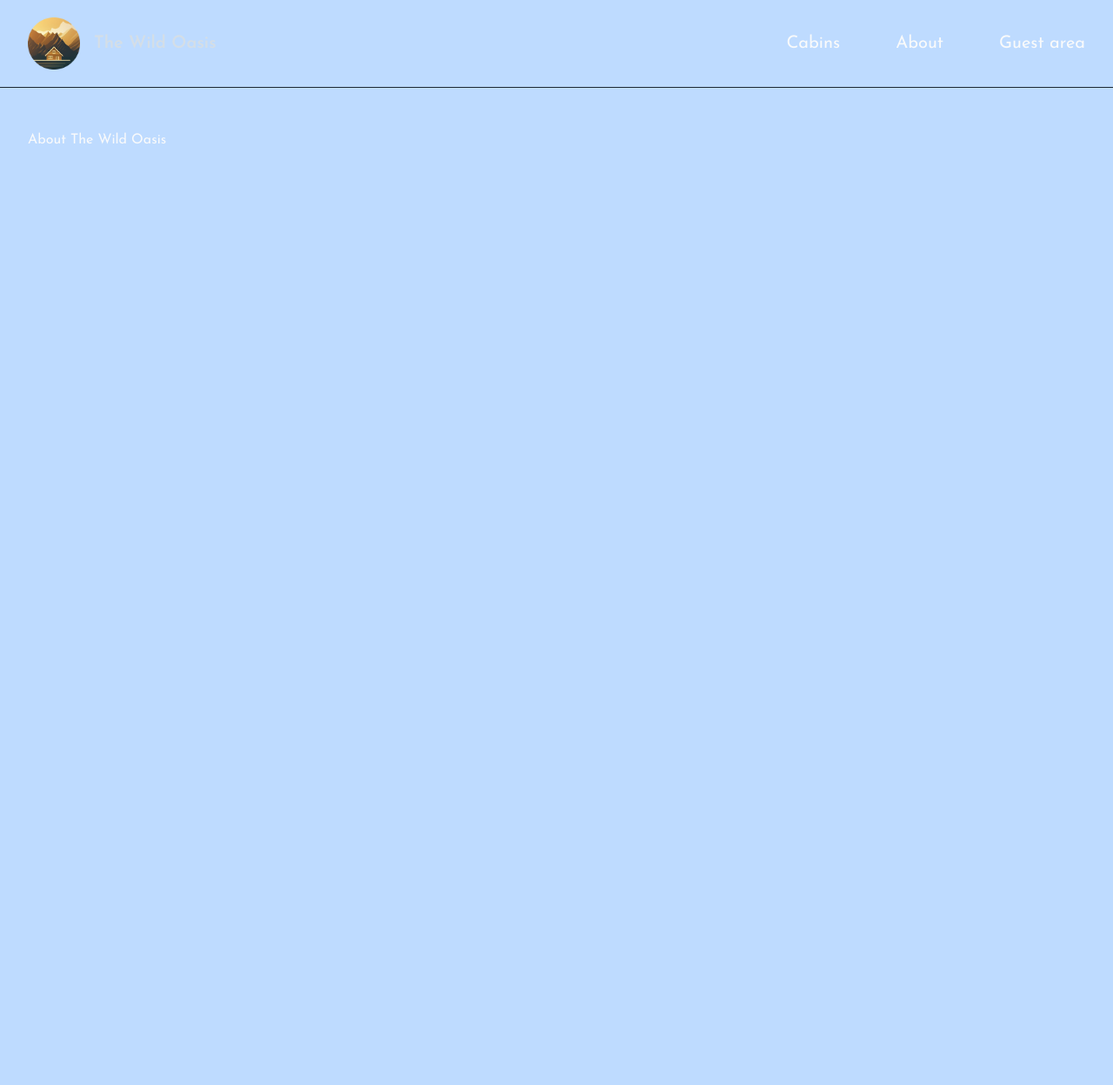
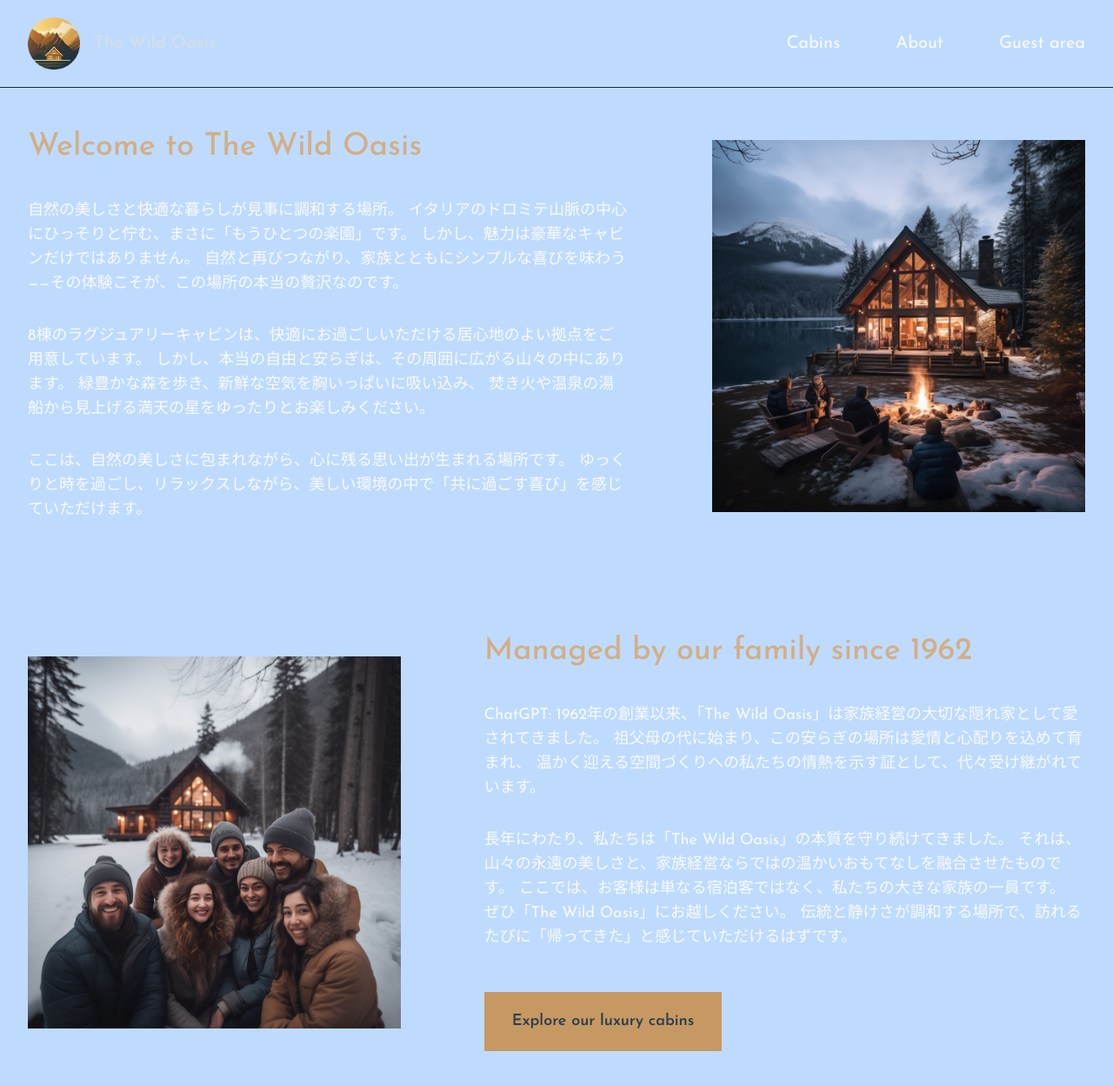
Before and after one commit to mizukami-0418/the-wild-oasis-website, a Next.js app: page /about in a window 1280 px wide. Shown: the top 1248 px of the page at 87% size. Before the commit the page ends 800 px from the top, so only its background shows below. Built offline with nearby package versions, Linux system fonts and the light colour scheme.

Commit message:
feat: キャビンカードコンポーネントを追加し、ページを更新

```diff
--- a/app/about/page.js
+++ b/app/about/page.js
@@ -1,7 +1,87 @@
+import Image from "next/image";
+import about1 from "@/public/about-1.jpg";
+import about2 from "@/public/about-2.jpg";
+
 export const metadata = {
   title: "About",
 };
 
 export default function Page() {
-  return <h1>About The Wild Oasis</h1>;
+  return (
+    <div className="grid grid-cols-5 gap-x-24 gap-y-32 text-lg items-center">
+      <div className="col-span-3">
+        <h1 className="text-4xl mb-10 text-accent-400 font-medium">
+          Welcome to The Wild Oasis
+        </h1>
+
+        <div className="space-y-8">
+          <p>
+            自然の美しさと快適な暮らしが見事に調和する場所。
+            イタリアのドロミテ山脈の中心にひっそりと佇む、まさに「もうひとつの楽園」です。
+            しかし、魅力は豪華なキャビンだけではありません。
+            自然と再びつながり、家族とともにシンプルな喜びを味わう——その体験こそが、この場所の本当の贅沢なのです。
+          </p>
+          <p>
+            8棟のラグジュアリーキャビンは、快適にお過ごしいただける居心地のよい拠点をご用意しています。
+            しかし、本当の自由と安らぎは、その周囲に広がる山々の中にあります。
+            緑豊かな森を歩き、新鮮な空気を胸いっぱいに吸い込み、
+            焚き火や温泉の湯船から見上げる満天の星をゆったりとお楽しみください。
+          </p>
+          <p>
+            ここは、自然の美しさに包まれながら、心に残る思い出が生まれる場所です。
+            ゆっくりと時を過ごし、リラックスしながら、美しい環境の中で「共に過ごす喜び」を感じていただけます。
+          </p>
+        </div>
+      </div>
+
+      <div className="col-span-2">
+        <Image
+          src={about1}
+          alt="Family sitting around a fire pit in front of cabin"
+          placeholder="blur"
+          quality={80}
+        />
+      </div>
+
+      <div className="relative aspect-square col-span-2">
+        <Image
+          src={about2}
+          fill
+          className="object-cover"
+          alt="Family that manages The Wild Oasis"
+        />
+      </div>
+
+      <div className="col-span-3">
+        <h1 className="text-4xl mb-10 text-accent-400 font-medium">
+          Managed by our family since 1962
+        </h1>
+
+        <div className="space-y-8">
+          <p>
+            ChatGPT: 1962年の創業以来、「The Wild
+            Oasis」は家族経営の大切な隠れ家として愛されてきました。
+            祖父母の代に始まり、この安らぎの場所は愛情と心配りを込めて育まれ、
+            温かく迎える空間づくりへの私たちの情熱を示す証として、代々受け継がれています。
+          </p>
+          <p>
+            長年にわたり、私たちは「The Wild Oasis」の本質を守り続けてきました。
+            それは、山々の永遠の美しさと、家族経営ならではの温かいおもてなしを融合させたものです。
+            ここでは、お客様は単なる宿泊客ではなく、私たちの大きな家族の一員です。
+            ぜひ「The Wild Oasis」にお越しください。
+            伝統と静けさが調和する場所で、訪れるたびに「帰ってきた」と感じていただけるはずです。
+          </p>
+
+          <div>
+            <a
+              href="/cabins"
+              className="inline-block mt-4 bg-accent-500 px-8 py-5 text-primary-800 text-lg font-semibold hover:bg-accent-600 transition-all"
+            >
+              Explore our luxury cabins
+            </a>
+          </div>
+        </div>
+      </div>
+    </div>
+  );
 }
--- a/app/cabins/page.js
+++ b/app/cabins/page.js
@@ -1,13 +1,33 @@
 import Counter from "@/app/_components/Counter";
+import CabinCard from "@/app/_components/CabinCard";
 
 export const metadata = {
   title: "Cabins",
 };
 
 export default function Page() {
+  // CHANGE
+  const cabins = [];
+
   return (
     <div>
-      <h1>Cabins page</h1>
+      <h1 className="text-4xl mb-5 text-accent-400 font-medium">
+        Our Luxury Cabins
+      </h1>
+      <p className="text-primary-200 text-lg mb-10">
+        イタリアのドロミテ山脈の中心に位置する、居心地が良く、それでいて贅沢なキャビン。
+        美しい山々の景色を眺めながら目覚め、周囲の深い森を探検したり、夜には星空の下でプライベートな温泉に浸かってリラックスしたり。
+        まるで「もうひとつの我が家」で自然の美しさを満喫できます。
+        静かで穏やかな休暇を過ごすのにぴったりの場所。 ようこそ、楽園へ。
+      </p>
+
+      {cabins.length > 0 && (
+        <div className="grid sm:grid-cols-1 md:grid-cols-2 gap-8 lg:gap-12 xl:gap-14">
+          {cabins.map((cabin) => (
+            <CabinCard cabin={cabin} key={cabin.id} />
+          ))}
+        </div>
+      )}
     </div>
   );
 }
```
Also changed, not shown: app/_components/CabinCard.js (renamed from starter/components/CabinCard.js).
